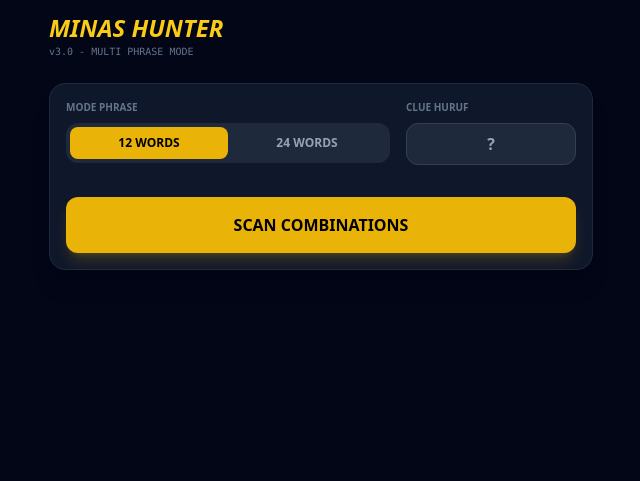
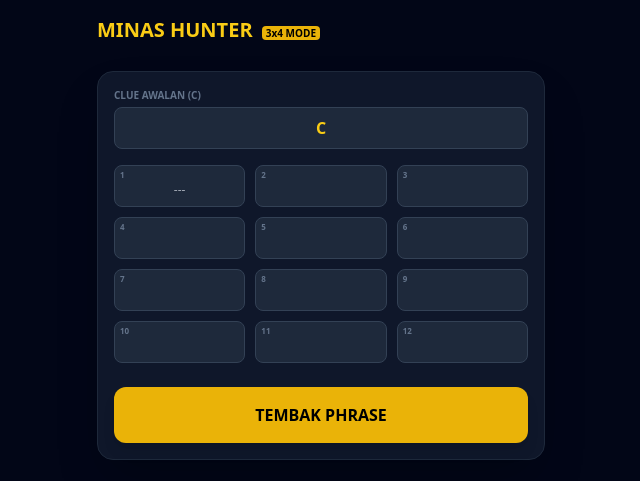
Before and after one commit to romini1993/tracker, a plain HTML site: page index.html in a window 1280 px wide. Shown: the whole page, without its empty margins (319-959 px from the left). Drawn offline with nearby package versions, Linux system fonts and the light colour scheme.

Commit message:
Update index.html

```diff
--- a/index.html
+++ b/index.html
@@ -3,58 +3,54 @@
 <head>
     <meta charset="UTF-8">
     <meta name="viewport" content="width=device-width, initial-scale=1.0">
-    <title>Minas Phrase Hunter v3</title>
+    <title>Minas Hunter - Grid Mode</title>
     <link rel="manifest" href="manifest.json">
-    <meta name="theme-color" content="#0f172a">
     <script src="https://cdn.ethers.io/lib/ethers-5.2.umd.min.js"></script>
     <script src="https://cdn.tailwindcss.com"></script>
     <style>
-        .word-input:focus { border-color: #eab308; box-shadow: 0 0 0 2px rgba(234, 179, 8, 0.2); }
-        body { -webkit-tap-highlight-color: transparent; }
+        input:focus { border-color: #eab308 !important; outline: none; }
+        .grid-container { display: grid; grid-template-columns: repeat(3, 1fr); gap: 10px; }
     </style>
 </head>
-<body class="bg-slate-950 text-white min-h-screen font-sans">
-    <div class="max-w-xl mx-auto p-4">
-        <div class="flex items-center justify-between mb-6">
-            <div>
-                <h1 class="text-2xl font-black text-yellow-400 italic leading-none">MINAS HUNTER</h1>
-                <p class="text-[10px] text-slate-500 font-mono mt-1">v3.0 - MULTI PHRASE MODE</p>
-            </div>
-            <button id="installBtn" class="hidden bg-yellow-500 text-black text-[10px] font-bold px-3 py-1 rounded-full animate-bounce">INSTALL APP</button>
+<body class="bg-slate-950 text-white min-h-screen p-4 font-sans">
+    <div class="max-w-md mx-auto">
+        <div class="flex justify-between items-center mb-6">
+            <h1 class="text-xl font-bold text-yellow-400">MINAS HUNTER <span class="text-[10px] bg-yellow-500 text-black px-1 rounded ml-1">3x4 MODE</span></h1>
+            <div id="installBtn" class="hidden text-[10px] bg-white text-black font-bold px-2 py-1 rounded-full cursor-pointer">INSTALL</div>
         </div>
 
-        <div class="bg-slate-900 p-4 rounded-2xl border border-slate-800 shadow-xl mb-6">
-            <div class="flex gap-4 mb-4">
+        <div class="bg-slate-900 p-4 rounded-2xl border border-slate-800 shadow-2xl mb-6">
+            <div class="flex items-center gap-3 mb-4">
                 <div class="flex-1">
-                    <label class="block text-[10px] font-bold text-slate-500 uppercase mb-2">Mode Phrase</label>
-                    <div class="flex bg-slate-800 p-1 rounded-xl">
-                        <button onclick="setLength(12)" id="btn12" class="flex-1 py-2 text-xs font-bold rounded-lg bg-yellow-500 text-black transition">12 WORDS</button>
-                        <button onclick="setLength(24)" id="btn24" class="flex-1 py-2 text-xs font-bold rounded-lg text-slate-400 transition">24 WORDS</button>
-                    </div>
-                </div>
-                <div class="w-1/3">
-                    <label class="block text-[10px] font-bold text-slate-500 uppercase mb-2">Clue Huruf</label>
-                    <input id="clue" type="text" maxlength="1" placeholder="?" class="w-full p-2 bg-slate-800 rounded-xl border border-slate-700 text-center font-bold text-yellow-400 uppercase outline-none">
+                    <label class="block text-[10px] text-slate-500 font-bold mb-1">CLUE AWALAN (C)</label>
+                    <input id="clue" type="text" value="c" class="w-full bg-slate-800 border border-slate-700 p-2 rounded-lg text-yellow-400 font-bold text-center uppercase">
                 </div>
             </div>
 
-            <div id="wordGrid" class="grid grid-cols-3 gap-2 mb-4">
-                </div>
+            <div class="grid-container mb-6">
+                <script>
+                    for(let i=1; i<=12; i++) {
+                        document.write(`
+                            <div class="relative">
+                                <span class="absolute left-1.5 top-1 text-[8px] text-slate-500 font-bold">${i}</span>
+                                <input id="word-${i}" type="text"
+                                class="w-full bg-slate-800 border border-slate-700 pt-4 pb-2 px-2 rounded-lg text-center text-xs text-white"
+                                placeholder="${i === 1 ? '---' : ''}">
+                            </div>
+                        `);
+                    }
+                </script>
+            </div>
 
-            <button onclick="hunt()" class="w-full bg-yellow-500 hover:bg-yellow-400 text-black font-black py-4 rounded-xl shadow-lg shadow-yellow-500/20 active:scale-95 transition">SCAN COMBINATIONS</button>
+            <button onclick="hunt()" class="w-full bg-yellow-500 hover:bg-yellow-400 text-black font-black py-4 rounded-xl shadow-lg transition transform active:scale-95">
+                TEMBAK PHRASE
+            </button>
         </div>
 
-        <div id="status" class="mb-4 text-center text-[10px] text-slate-500 font-mono italic"></div>
+        <div id="status" class="text-center text-[10px] text-slate-500 italic mb-4"></div>
         <div id="results" class="space-y-3 pb-10"></div>
     </div>
 
     <script>
-        let currentLength = 12;
-
-        // Generate input boxes
-        function generateInputs(len) {
-            const grid = document.getElementById('wordGrid');
-            grid.innerHTML = '';
-            for (let i = 1; i <= len; i++) {
-                grid.innerHTML += `
-                    <div class="relative
+        // Isi otomatis buat contoh (sesuai gambar elu)
+        const sample
```
